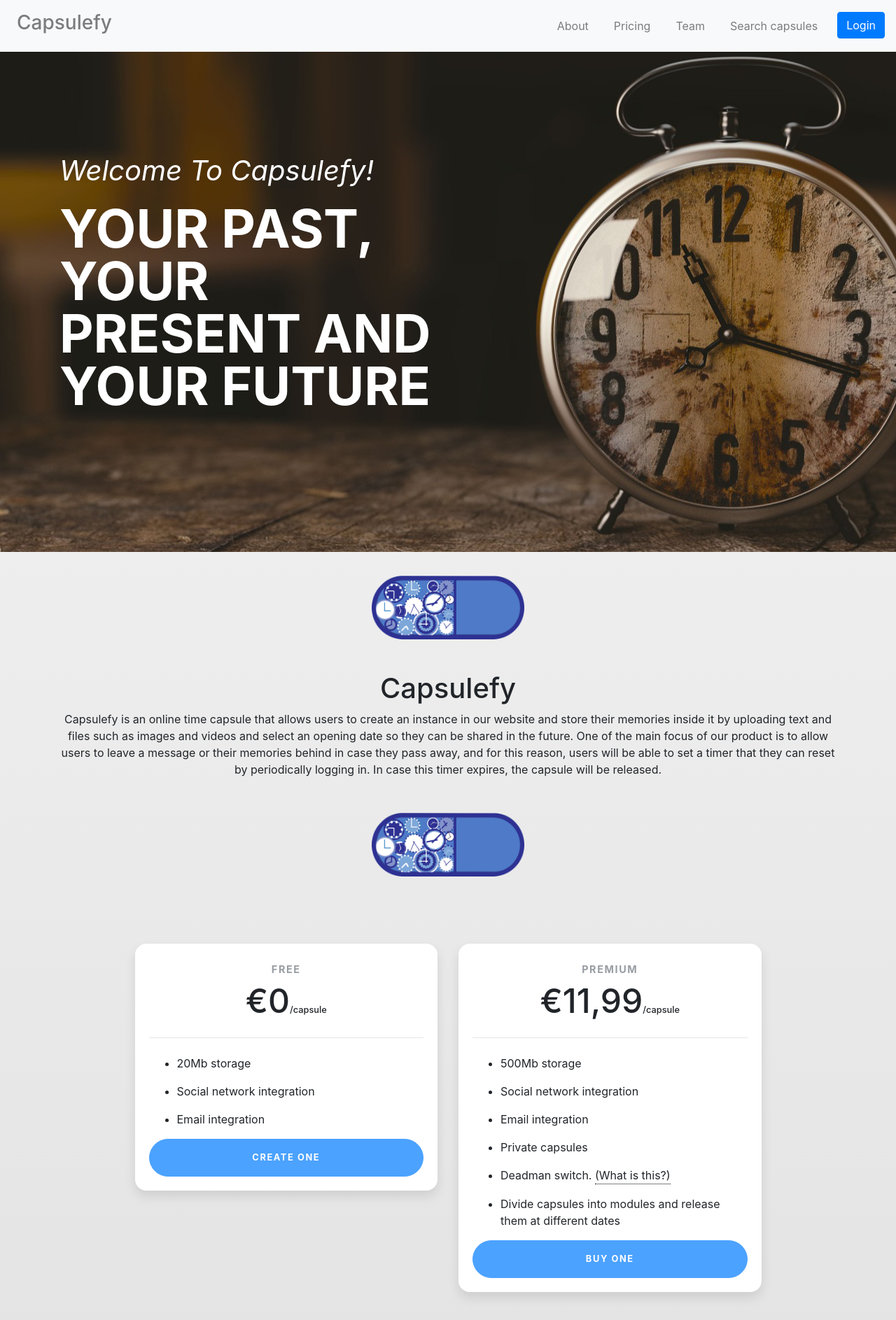
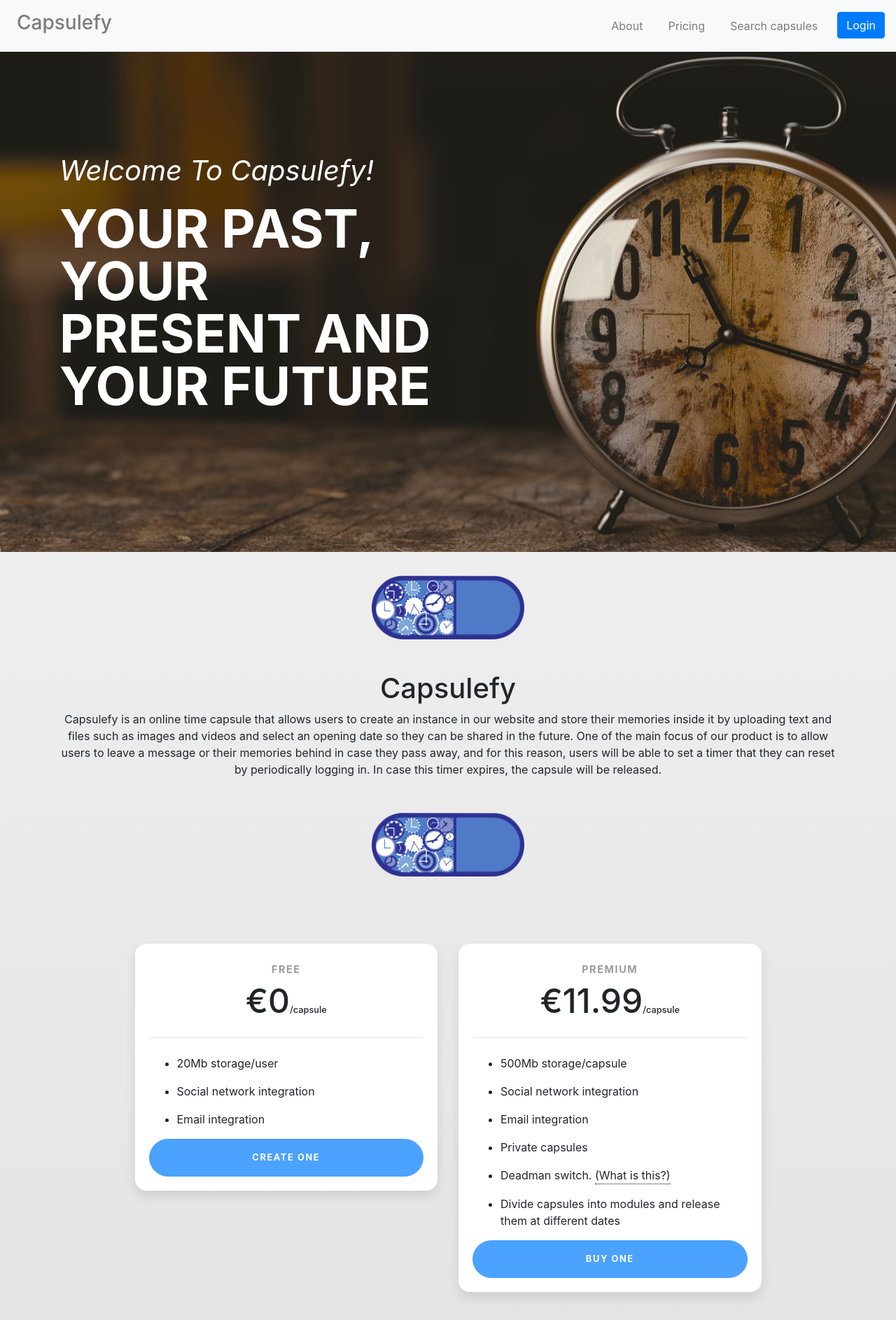
Before and after one commit to pabreblob/capsulefy, a Django app: page / in a window 1280 px wide. Shown: the top 1887 px of the page at 70% size. Run offline with Django 3.2, Linux system fonts and the light colour scheme; parts of the project's set-up code (start-up, migrations or seed data) failed here and were passed over; some libraries are stand-ins or nearby versions.

Commit message:
Changes some details from prices

```diff
--- a/capsulefyweb/main/templates/base.html
+++ b/capsulefyweb/main/templates/base.html
@@ -31,10 +31,6 @@
             <li class="nav-item">
               <a class="nav-link" href="/#pricing">Pricing</a>
             </li>
-          </li>
-
-          <li class="nav-item">
-            <a class="nav-link" href="https://capsulefy.herokuapp.com">Team</a>
           </li>
             {% endif %}
           <li class="nav-item">
--- a/capsulefyweb/main/templates/capsule/select_capsule.html
+++ b/capsulefyweb/main/templates/capsule/select_capsule.html
@@ -16,7 +16,7 @@
             <h6 class="card-price text-center">€0<span class="period">/capsule</span></h6>
             <hr>
             <ul class="fa-ul">
-              <li><span class="fa-li"><i class="fas fa-check"></i></span>20Mb storage</li>
+              <li><span class="fa-li"><i class="fas fa-check"></i></span>20Mb storage/user</li>
               <li><span class="fa-li"><i class="fas fa-check"></i></span>Social network integration</li>
               <li><span class="fa-li"><i class="fas fa-check"></i></span>Email integration</li>
             </ul>
@@ -29,10 +29,10 @@
         <div class="card mb-5 mb-lg-0">
           <div class="card-body">
             <h5 class="card-title text-muted text-uppercase text-center">Premium</h5>
-            <h6 class="card-price text-center">€11,99<span class="period">/capsule</span></h6>
+            <h6 class="card-price text-center">€11.99<span class="period">/capsule</span></h6>
             <hr>
             <ul class="fa-ul">
-              <li><span class="fa-li"><i class="fas fa-check"></i></span>500Mb storage</li>
+              <li><span class="fa-li"><i class="fas fa-check"></i></span>500Mb storage/capsule</li>
               <li><span class="fa-li"><i class="fas fa-check"></i></span>Social network integration</li>
               <li><span class="fa-li"><i class="fas fa-check"></i></span>Email integration</li>
               <li><span class="fa-li"><i class="fas fa-check"></i></span>Private capsules</li>
--- a/capsulefyweb/main/templates/index.html
+++ b/capsulefyweb/main/templates/index.html
@@ -39,7 +39,7 @@
             <h6 class="card-price text-center">€0<span class="period">/capsule</span></h6>
             <hr>
             <ul class="fa-ul">
-              <li><span class="fa-li"><i class="fas fa-check"></i></span>20Mb storage</li>
+              <li><span class="fa-li"><i class="fas fa-check"></i></span>20Mb storage/user</li>
               <li><span class="fa-li"><i class="fas fa-check"></i></span>Social network integration</li>
               <li><span class="fa-li"><i class="fas fa-check"></i></span>Email integration</li>
             </ul>
@@ -52,10 +52,10 @@
         <div class="card mb-5 mb-lg-0">
           <div class="card-body">
             <h5 class="card-title text-muted text-uppercase text-center">Premium</h5>
-            <h6 class="card-price text-center">€11,99<span class="period">/capsule</span></h6>
+            <h6 class="card-price text-center">€11.99<span class="period">/capsule</span></h6>
             <hr>
             <ul class="fa-ul">
-              <li><span class="fa-li"><i class="fas fa-check"></i></span>500Mb storage</li>
+              <li><span class="fa-li"><i class="fas fa-check"></i></span>500Mb storage/capsule</li>
               <li><span class="fa-li"><i class="fas fa-check"></i></span>Social network integration</li>
               <li><span class="fa-li"><i class="fas fa-check"></i></span>Email integration</li>
               <li><span class="fa-li"><i class="fas fa-check"></i></span>Private capsules</li>
--- a/capsulefyweb/main/templates/registration/login.html
+++ b/capsulefyweb/main/templates/registration/login.html
@@ -43,8 +43,10 @@
                   <label class="custom-control-label" for="customCheck1">Remember password</label>
                 </div>-->
                 <button class="btn btn-lg btn-primary btn-block btn-login text-uppercase font-weight-bold mb-2" type="submit">Sign in</button>
+                <!--
                 <div class="text-center">
                   <a class="small" href="#">Forgot password?</a></div>
+                -->
               </form>
             </div>
           </div>
```
